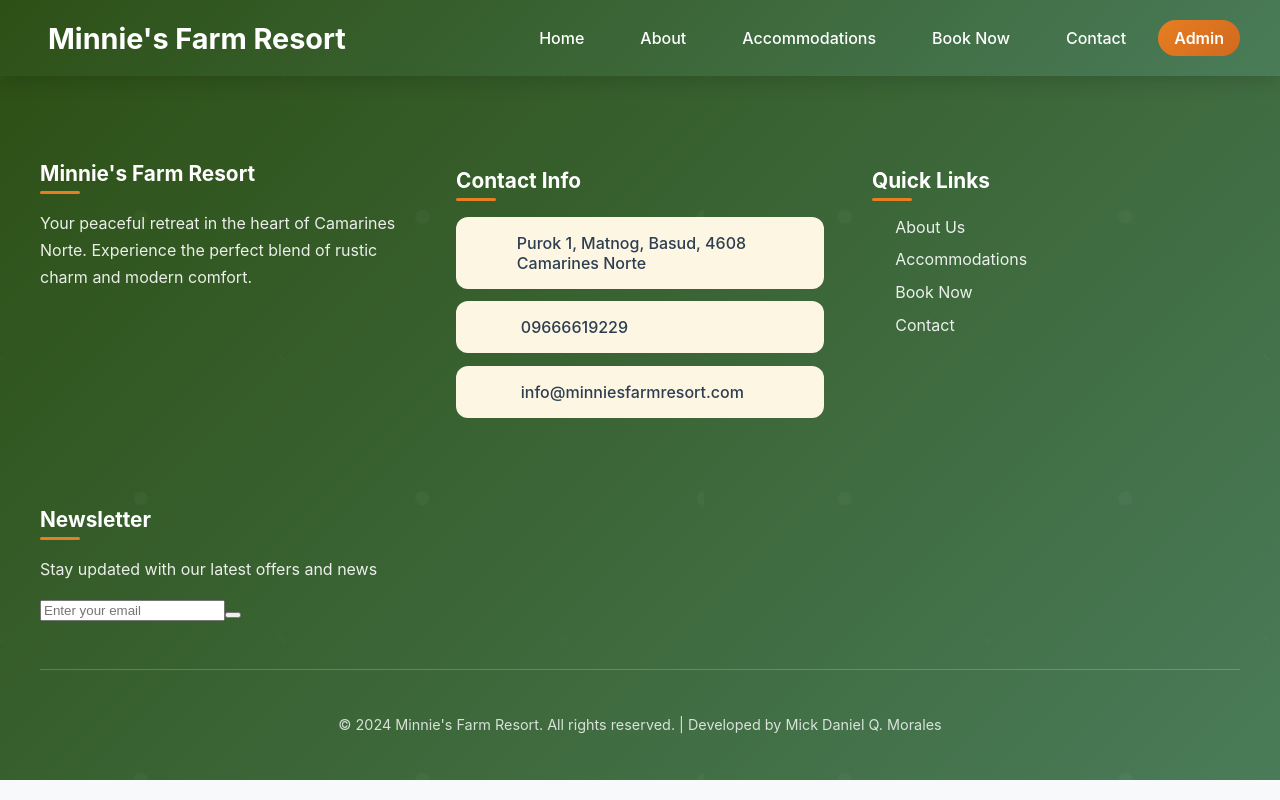
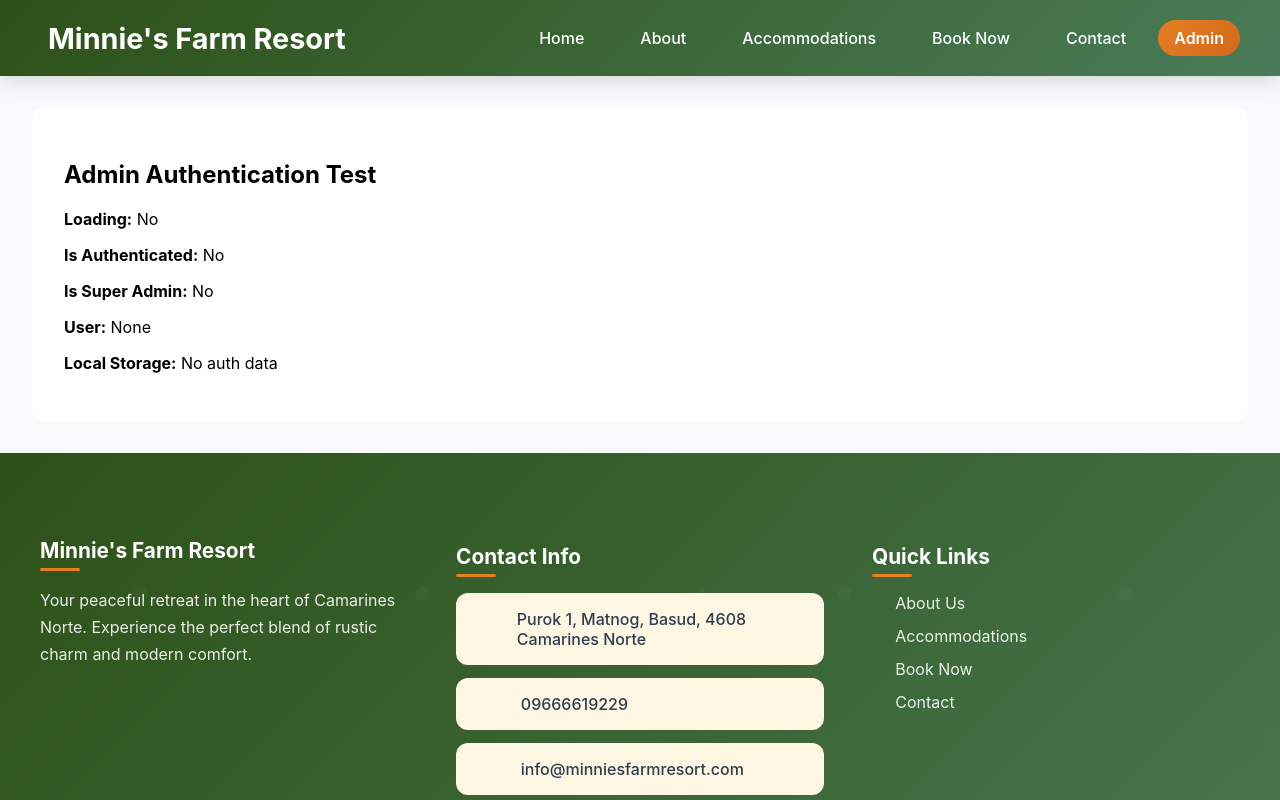
Before and after one commit to mdmorales-byte/Minnies-Resort, a React (Create React App) app: page /admin/test in a window 1280 px wide. Shown: the top 800 px of the page. Built offline with nearby package versions, Linux system fonts and the light colour scheme.

Commit message:
Add authentication guards and debugging tools for admin access

```diff
--- /dev/null
+++ b/src/AdminTest.js
@@ -0,0 +1,29 @@
+import React from 'react';
+import { useAuth } from './AuthContext';
+
+const AdminTest = () => {
+  const { isAuthenticated, isSuperAdmin, user, loading } = useAuth();
+
+  return (
+    <div style={{ padding: '2rem', backgroundColor: 'white', margin: '2rem', borderRadius: '10px' }}>
+      <h2>Admin Authentication Test</h2>
+      <div style={{ marginBottom: '1rem' }}>
+        <strong>Loading:</strong> {loading ? 'Yes' : 'No'}
+      </div>
+      <div style={{ marginBottom: '1rem' }}>
+        <strong>Is Authenticated:</strong> {isAuthenticated ? 'Yes' : 'No'}
+      </div>
+      <div style={{ marginBottom: '1rem' }}>
+        <strong>Is Super Admin:</strong> {isSuperAdmin ? 'Yes' : 'No'}
+      </div>
+      <div style={{ marginBottom: '1rem' }}>
+        <strong>User:</strong> {user ? JSON.stringify(user, null, 2) : 'None'}
+      </div>
+      <div style={{ marginBottom: '1rem' }}>
+        <strong>Local Storage:</strong> {localStorage.getItem('minniesAuth') ? 'Has auth data' : 'No auth data'}
+      </div>
+    </div>
+  );
+};
+
+export default AdminTest;
--- a/src/App.js
+++ b/src/App.js
@@ -12,6 +12,7 @@ import Contact from './Contact';
 import AdminBookings from './AdminBookings';
 import SuperAdminLogin from './SuperAdminLogin';
 import SuperAdminDashboard from './SuperAdminDashboard';
+import AdminTest from './AdminTest';
 import './App.css';
 
 function App() {
@@ -32,6 +33,7 @@ function App() {
                 <Route path="/admin/bookings" element={<AdminBookings />} />
                 <Route path="/admin/login" element={<SuperAdminLogin />} />
                 <Route path="/admin/super-dashboard" element={<SuperAdminDashboard />} />
+                <Route path="/admin/test" element={<AdminTest />} />
               </Routes>
             </main>
             <Footer />
--- a/src/SuperAdminDashboard.js
+++ b/src/SuperAdminDashboard.js
@@ -3,8 +3,43 @@ import { useNavigate, Link } from 'react-router-dom';
 import { useAuth } from './AuthContext';
 
 const SuperAdminDashboard = () => {
-  const { user, logout } = useAuth();
+  const { user, logout, isAuthenticated, isSuperAdmin, loading } = useAuth();
   const navigate = useNavigate();
+
+  // Redirect if not authenticated or not super admin
+  useEffect(() => {
+    if (!loading) {
+      if (!isAuthenticated) {
+        navigate('/admin/login');
+      } else if (!isSuperAdmin) {
+        navigate('/admin/login');
+      }
+    }
+  }, [isAuthenticated, isSuperAdmin, loading, navigate]);
+
+  // Show loading while checking authentication
+  if (loading) {
+    return (
+      <div className="super-admin-dashboard">
+        <div style={{
+          display: 'flex',
+          justifyContent: 'center',
+          alignItems: 'center',
+          height: '100vh',
+          fontSize: '1.2rem',
+          color: '#4a7c59'
+        }}>
+          <i className="fas fa-spinner fa-spin" style={{ marginRight: '1rem' }}></i>
+          Loading...
+        </div>
+      </div>
+    );
+  }
+
+  // Don't render if not authenticated
+  if (!isAuthenticated || !isSuperAdmin) {
+    return null;
+  }
 
   const [stats, setStats] = useState({
     totalBookings: 0,
```
